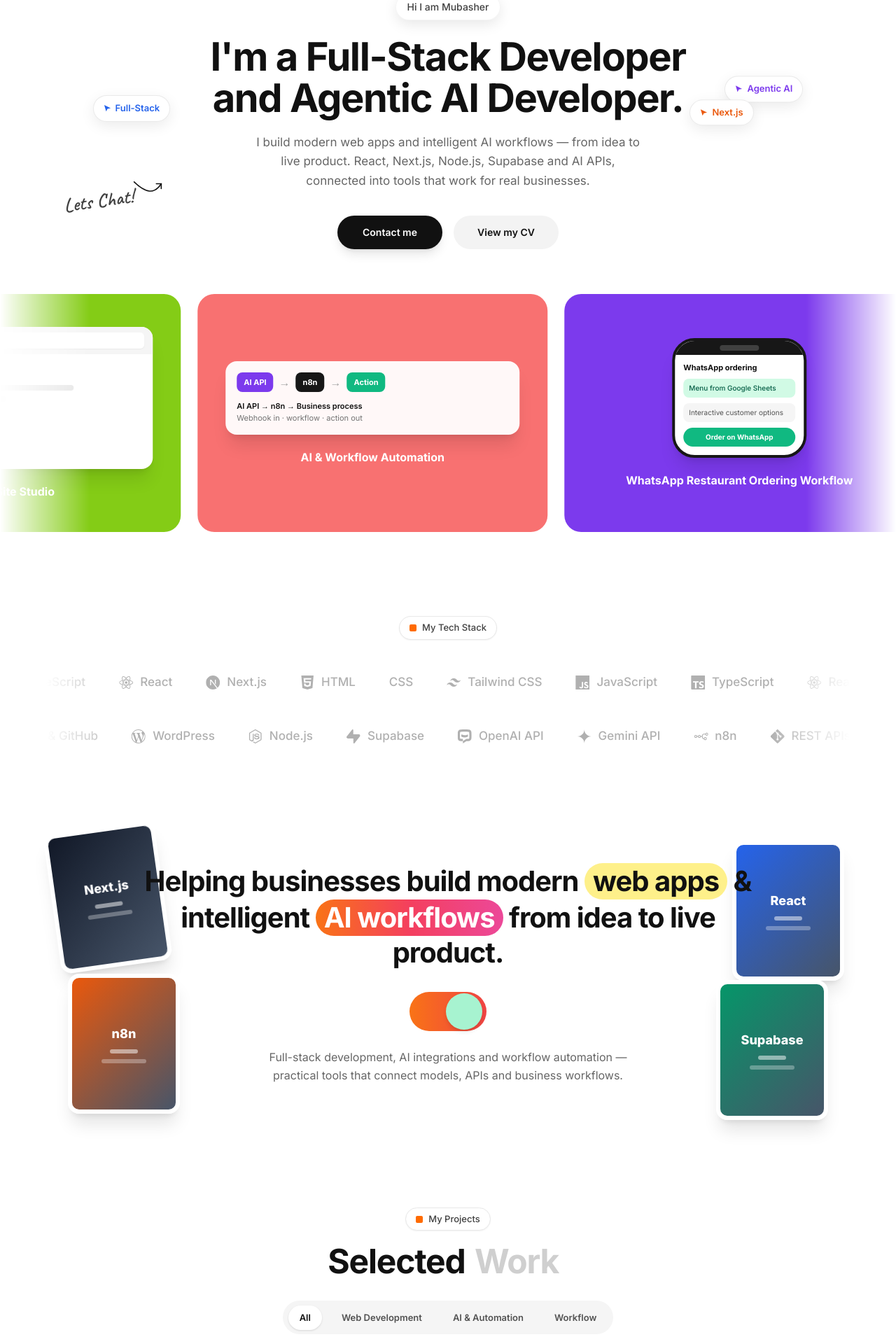
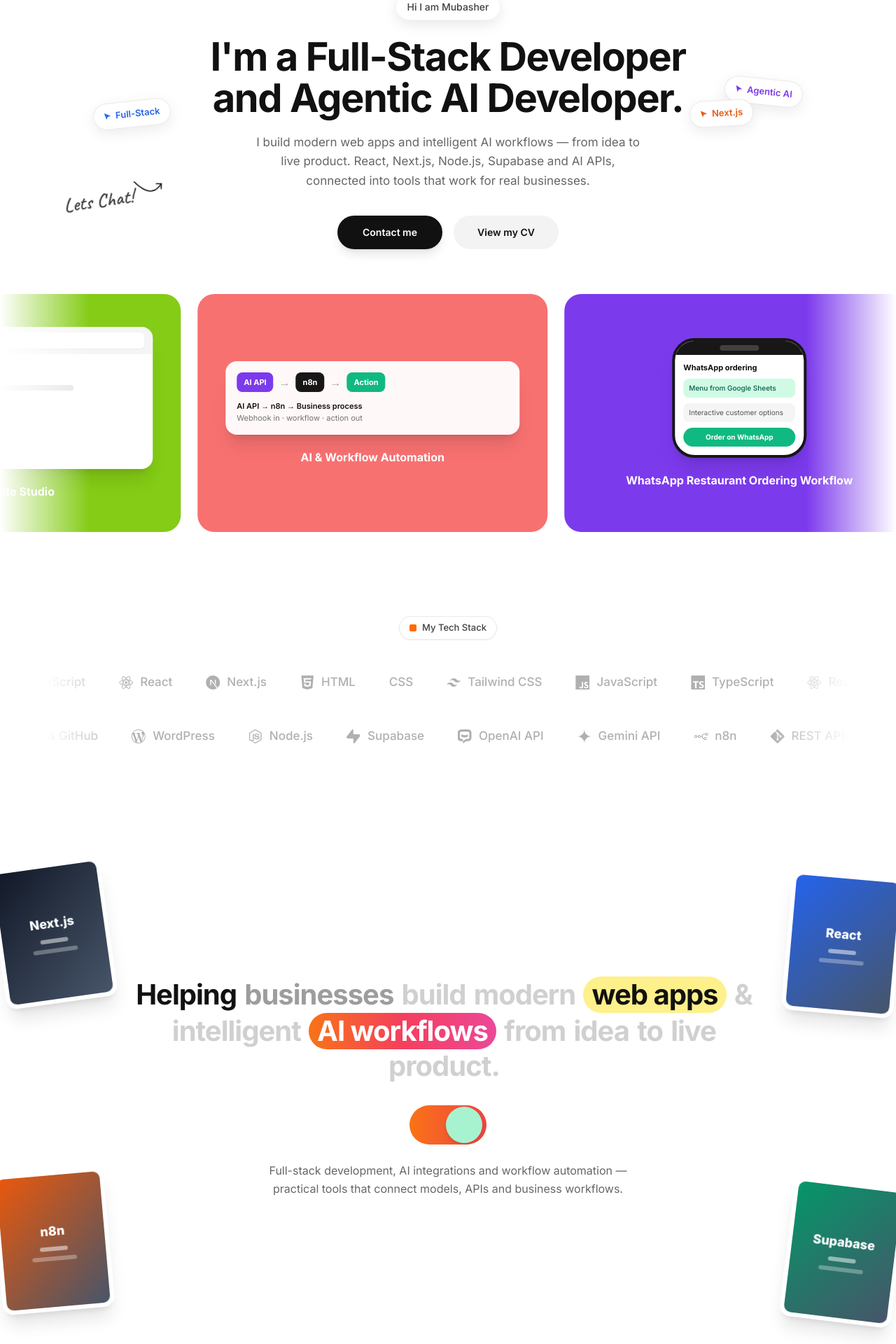
Before and after one commit to mubasherdevv/mubasher-portfolio, a Next.js app: page / in a window 1280 px wide. Shown: the part 240-2160 px from the top of the page at 70% size. Built offline with nearby package versions, Linux system fonts and the light colour scheme.

Commit message:
v3: correct Twambi animation language — static two-tone headings, pinned intro scrub, colourful flanking Tools, hide-on-scroll nav, no bobbing, footer fit

```diff
--- a/app/page.tsx
+++ b/app/page.tsx
@@ -14,7 +14,6 @@ import FAQ from "@/components/FAQ";
 import Contact from "@/components/Contact";
 import Footer from "@/components/Footer";
 import Reveal from "@/components/Reveal";
-import WordReveal from "@/components/WordReveal";
 import CursorDot from "@/components/CursorDot";
 
 export default function Home() {
@@ -35,11 +34,17 @@ export default function Home() {
       <About />
       <FAQ />
 
-      {/* Quote — word-by-word blur-to-black reveal */}
+      {/* Quote — static alternating two-tone: lines 1 & 3 black, 2 & 4 pale */}
       <section className="mx-auto max-w-4xl px-4 py-16 text-center">
         <Reveal>
           <p className="text-[40px] font-bold leading-tight tracking-tight">
-            <WordReveal text="Great things in Business are never done by one person. They're done by a skilled Team of people." pale={["team"]} />
+            <span className="text-[#111]">Great things in Business</span>
+            <br />
+            <span className="text-[#cfcfcf]">are never done by one person.</span>
+            <br />
+            <span className="text-[#111]">They&apos;re done by a skilled</span>
+            <br />
+            <span className="text-[#cfcfcf]">Team of people.</span>
           </p>
           <p className="mt-4 text-sm font-medium text-neutral-500">~ Steve Jobs</p>
           <a href="#contact" className="mt-6 inline-block text-base font-bold text-ink underline decoration-[#ff6b00] decoration-2 underline-offset-8 hover:text-[#ff6b00]">
--- a/components/About.tsx
+++ b/components/About.tsx
@@ -3,7 +3,6 @@
 import { useEffect, useRef, useState } from "react";
 import { useInView } from "framer-motion";
 import Reveal from "./Reveal";
-import WordReveal from "./WordReveal";
 import { profile, stats, languages } from "@/lib/data";
 import { SiNextdotjs, SiN8N, SiReact, SiSupabase } from "react-icons/si";
 
@@ -45,7 +44,8 @@ export default function About() {
       </Reveal>
       <Reveal className="mt-5">
         <h2 className="mx-auto max-w-3xl text-center text-[36px] font-bold leading-[1.1] tracking-tight sm:text-[40px]">
-          <WordReveal text="Building web apps & AI workflows that solve real problems" pale={["solve", "real", "problems"]} />
+          <span className="text-[#111]">Building web apps &amp; AI workflows that</span>{" "}
+          <span className="text-[#cfcfcf]">solve real problems</span>
         </h2>
       </Reveal>
 
--- a/components/Footer.tsx
+++ b/components/Footer.tsx
@@ -42,7 +42,7 @@ export default function Footer() {
 
           {/* Giant wordmark — clipped by overflow-hidden wrapper, letters never sliced by a divider */}
           <div className="overflow-hidden pb-1 pt-6" aria-hidden="true">
-            <p className="wordmark select-none text-center font-extrabold tracking-tight" style={{ fontSize: "clamp(90px, 24vw, 300px)" }}>
+            <p className="wordmark select-none text-center font-extrabold tracking-tight" style={{ fontSize: "clamp(80px, 14vw, 180px)" }}>
               Mubasher
             </p>
           </div>
--- a/components/Hero.tsx
+++ b/components/Hero.tsx
@@ -5,28 +5,25 @@ import { profile, projects } from "@/lib/data";
 import Mockup from "./Mockup";
 
 const fade = (delay: number) => ({
-  initial: { opacity: 0, y: 24 },
-  animate: { opacity: 1, y: 0 },
+  initial: { opacity: 0, y: 24, filter: "blur(4px)" },
+  animate: { opacity: 1, y: 0, filter: "blur(0px)" },
   transition: { duration: 0.7, delay, ease: [0.22, 1, 0.36, 1] as const },
 });
 
 const marqueeCards = [...projects, ...projects, ...projects, ...projects];
 
+/** Floating cursor pill — static position, no bobbing (Twambi's pills don't visibly drift). */
 function FloatPill({
   label,
   color,
   className,
-  delay = 0,
 }: {
   label: string;
   color: string;
   className: string;
-  delay?: number;
 }) {
   return (
-    <motion.span
-      animate={{ y: [0, -9, 0] }}
-      transition={{ duration: 5, repeat: Infinity, ease: "easeInOut", delay }}
+    <span
       className={`absolute hidden items-center gap-1.5 rounded-full border border-neutral-200/80 bg-white px-3.5 py-2 text-[13px] font-semibold shadow-[0_6px_20px_rgba(0,0,0,0.08)] lg:flex ${className}`}
       style={{ color }}
     >
@@ -34,7 +31,7 @@ function FloatPill({
         <path d="M1 1 L11 6 L6 7 L4 11 Z" />
       </svg>
       {label}
-    </motion.span>
+    </span>
   );
 }
 
@@ -89,8 +86,8 @@ export default function Hero() {
         </motion.div>
 
         <FloatPill label="Full-Stack" color="#2563eb" className="left-[7%] top-60 -rotate-6" />
-        <FloatPill label="Agentic AI" color="#7c3aed" className="right-[7%] top-52 rotate-6" delay={0.8} />
-        <FloatPill label="Next.js" color="#ea580c" className="bottom-44 right-[13%] -rotate-3" delay={1.4} />
+        <FloatPill label="Agentic AI" color="#7c3aed" className="right-[7%] top-52 rotate-6" />
+        <FloatPill label="Next.js" color="#ea580c" className="bottom-44 right-[13%] -rotate-3" />
       </div>
 
       {/* Hero project marquee — very slow drift, large cards */}
--- a/components/IntroStatement.tsx
+++ b/components/IntroStatement.tsx
@@ -1,40 +1,108 @@
 "use client";
 
-import { useState } from "react";
-import Reveal from "./Reveal";
+import { useRef, useState } from "react";
+import { motion, useScroll, useTransform, type MotionValue } from "framer-motion";
 
 const tiles = [
-  { label: "Next.js", color: "#111827", rotate: "-8deg", pos: "left-[2%] top-[6%]" },
-  { label: "React", color: "#2563eb", rotate: "5deg", pos: "right-[2%] top-[10%]" },
-  { label: "n8n", color: "#ea580c", rotate: "-5deg", pos: "left-[4%] bottom-[8%]" },
-  { label: "Supabase", color: "#059669", rotate: "7deg", pos: "right-[4%] bottom-[6%]" },
+  { label: "Next.js", color: "#111827", rotate: "-8deg", pos: "left-[-70px] top-[10%]" },
+  { label: "React", color: "#2563eb", rotate: "5deg", pos: "right-[-70px] top-[12%]" },
+  { label: "n8n", color: "#ea580c", rotate: "-5deg", pos: "left-[-70px] bottom-[10%]" },
+  { label: "Supabase", color: "#059669", rotate: "7deg", pos: "right-[-70px] bottom-[8%]" },
 ];
 
-/** Plain centred statement — no grey card, no pills overlapping the text. */
+type Token =
+  | { kind: "word"; text: string; idx: number }
+  | { kind: "yellow"; text: string }
+  | { kind: "gradient"; text: string };
+
+/** Statement tokens in reading order. Only plain words scrub (idx counts words);
+    the two pills stay fully coloured throughout. */
+const tokens: Token[] = [
+  { kind: "word", text: "Helping", idx: 0 },
+  { kind: "word", text: "businesses", idx: 1 },
+  { kind: "word", text: "build", idx: 2 },
+  { kind: "word", text: "modern", idx: 3 },
+  { kind: "yellow", text: "web apps" },
+  { kind: "word", text: "&", idx: 4 },
+  { kind: "word", text: "intelligent", idx: 5 },
+  { kind: "gradient", text: "AI workflows" },
+  { kind: "word", text: "from", idx: 6 },
+  { kind: "word", text: "idea", idx: 7 },
+  { kind: "word", text: "to", idx: 8 },
+  { kind: "word", text: "live", idx: 9 },
+  { kind: "word", text: "product.", idx: 10 },
+];
+const WORD_COUNT = 11;
+
+/** One word of the pinned scrub: pale grey → solid black, tied to scroll position.
+    Scrolling back up reverses it. No blur, no slide — colour only. */
+function ScrubWord({
+  progress,
+  idx,
+  children,
+}: {
+  progress: MotionValue<number>;
+  idx: number;
+  children: string;
+}) {
+  const color = useTransform(progress, [idx / WORD_COUNT, (idx + 1) / WORD_COUNT], ["#d0d0d0", "#111111"]);
+  return (
+    <motion.span style={{ color }} className="mr-[0.28em] inline-block">
+      {children}
+    </motion.span>
+  );
+}
+
+/**
+ * Pinned scroll-scrub intro (Twambi's only scrub): the section is ~200vh tall,
+ * the inner content sticks to the viewport while scrolling, and the statement
+ * words fill from pale grey to black one by one, left-to-right. The toggle and
+ * subtext sit below the statement inside the pinned panel.
+ */
 export default function IntroStatement() {
   const [on, setOn] = useState(true);
+  const ref = useRef<HTMLDivElement>(null);
+  const { scrollYProgress } = useScroll({ target: ref, offset: ["start start", "end end"] });
+
   return (
-    <section className="relative mx-auto max-w-[1180px] px-4 py-16 sm:py-20">
-      {tiles.map((t, i) => (
+    <section className="relative mx-auto max-w-[1180px] px-4">
+      <div ref={ref} className="relative h-[200vh]">
+        <div className="sticky top-0 flex h-screen flex-col items-center justify-center text-center">
+          {/* Corner tiles — pushed fully into the side gutters (negative offsets),
+              xl widths and up only, so they can never touch the text. Static, no drift. */}
+          {tiles.map((t) => (
             <div
               key={t.label}
-          className={`absolute ${t.pos} hidden h-[200px] w-[160px] animate-floaty flex-col items-center justify-center gap-2 rounded-2xl border-[6px] border-white shadow-xl lg:flex`}
-          style={{ background: `linear-gradient(135deg, ${t.color}, #475569)`, ["--r" as string]: t.rotate, animationDelay: `${i * 0.7}s` }}
+              className={`absolute ${t.pos} hidden h-[200px] w-[160px] flex-col items-center justify-center gap-2 rounded-2xl border-[6px] border-white shadow-xl xl:flex`}
+              style={{ background: `linear-gradient(135deg, ${t.color}, #475569)`, transform: `rotate(${t.rotate})` }}
             >
               <span className="text-lg font-extrabold text-white">{t.label}</span>
               <span className="h-1.5 w-10 rounded-full bg-white/50" />
               <span className="h-1.5 w-16 rounded-full bg-white/30" />
             </div>
           ))}
-      <Reveal className="relative z-10 text-center">
-        <p className="mx-auto max-w-[900px] text-[36px] font-bold leading-[1.2] tracking-tight text-[#111] sm:text-[40px]">
-          Helping businesses build modern{" "}
-          <span className="inline-block whitespace-nowrap rounded-full bg-[#fef08a] px-3 py-0.5">web apps</span> &amp; intelligent{" "}
-          <span className="inline-block whitespace-nowrap rounded-full bg-gradient-to-r from-[#f97316] via-[#f43f5e] to-[#ec4899] px-3 py-0.5 text-white">
-            AI workflows
-          </span>{" "}
-          from idea to live product.
+
+          <p className="relative z-10 mx-auto max-w-[900px] text-[36px] font-bold leading-[1.2] tracking-tight sm:text-[40px]">
+            {tokens.map((t, i) =>
+              t.kind === "word" ? (
+                <ScrubWord key={i} progress={scrollYProgress} idx={t.idx}>
+                  {t.text}
+                </ScrubWord>
+              ) : t.kind === "yellow" ? (
+                <span key={i} className="mr-[0.28em] inline-block whitespace-nowrap rounded-full bg-[#fef08a] px-3 py-0.5 text-[#111]">
+                  {t.text}
+                </span>
+              ) : (
+                <span
+                  key={i}
+                  className="mr-[0.28em] inline-block whitespace-nowrap rounded-full bg-gradient-to-r from-[#f97316] via-[#f43f5e] to-[#ec4899] px-3 py-0.5 text-white"
+                >
+                  {t.text}
+                </span>
+              )
+            )}
           </p>
+
           {/* Decorative toggle — ON: orange-red gradient track, mint knob right; OFF: grey track, white knob left */}
           <button
             type="button"
@@ -42,16 +110,17 @@ export default function IntroStatement() {
             aria-checked={on}
             aria-label="Toggle"
             onClick={() => setOn(!on)}
-          className={`relative mx-auto mt-8 flex h-[56px] w-[110px] items-center rounded-full p-1.5 transition-colors duration-300 ${
+            className={`relative z-10 mx-auto mt-8 flex h-[56px] w-[110px] items-center rounded-full p-1.5 transition-colors duration-300 ${
               on ? "bg-gradient-to-r from-[#f97316] to-[#ef4444] justify-end" : "bg-neutral-300 justify-start"
             }`}
           >
             <span className={`h-[52px] w-[52px] rounded-full shadow-md ${on ? "bg-[#a7f3d0]" : "bg-white"}`} />
           </button>
-        <p className="mx-auto mt-6 max-w-xl text-[16px] leading-relaxed text-[#666]">
+          <p className="relative z-10 mx-auto mt-6 max-w-xl text-[16px] leading-relaxed text-[#666]">
             Full-stack development, AI integrations and workflow automation — practical tools that connect models, APIs and business workflows.
           </p>
-      </Reveal>
+        </div>
+      </div>
     </section>
   );
 }
--- a/components/Navbar.tsx
+++ b/components/Navbar.tsx
@@ -1,6 +1,7 @@
 "use client";
 
-import { useState } from "react";
+import { useRef, useState } from "react";
+import { motion, useMotionValueEvent, useScroll } from "framer-motion";
 
 const links = [
   { label: "Home", href: "#home" },
@@ -25,11 +26,25 @@ function NavLink({ label, href, onClick }: { label: string; href: string; onClic
   );
 }
 
-/** Floating pill nav ~440×64px, centred. No black Contact button (Twambi has none). */
+/** Floating pill nav ~440×64px, centred. No black Contact button (Twambi has none).
+    Hides while scrolling down, reappears when scrolling up. */
 export default function Navbar() {
   const [open, setOpen] = useState(false);
+  const [hidden, setHidden] = useState(false);
+  const { scrollY } = useScroll();
+  const prevY = useRef(0);
+  useMotionValueEvent(scrollY, "change", (y) => {
+    const prev = prevY.current;
+    if (y > prev && y > 140) setHidden(true);
+    else if (y < prev) setHidden(false);
+    prevY.current = y;
+  });
   return (
-    <header className="fixed inset-x-0 top-6 z-50 flex justify-center px-4">
+    <motion.header
+      animate={{ y: hidden ? "-130%" : "0%" }}
+      transition={{ duration: 0.3, ease: "easeOut" }}
+      className="fixed inset-x-0 top-6 z-50 flex justify-center px-4"
+    >
       <nav className="flex h-16 w-[440px] max-w-full items-center justify-between rounded-2xl border border-neutral-200/80 bg-white/95 px-3 shadow-[0_8px_30px_rgba(0,0,0,0.08)] backdrop-blur-md">
         <a href="#home" className="flex h-12 w-12 items-center justify-center rounded-xl border border-neutral-200 bg-white text-xl font-extrabold tracking-tight text-ink" aria-label="Home">
           m<span className="text-[#ff6b00]">.</span>
@@ -56,6 +71,6 @@ export default function Navbar() {
           ))}
         </div>
       )}
-    </header>
+    </motion.header>
   );
 }
--- a/components/Reveal.tsx
+++ b/components/Reveal.tsx
@@ -2,7 +2,6 @@
 
 import { motion } from "framer-motion";
 import type { ReactNode } from "react";
-import WordReveal from "./WordReveal";
 
 /** Scroll reveal: fade + slide up only. No blur — blur left text looking unfinished. */
 export default function Reveal({
@@ -36,7 +35,9 @@ export function SectionLabel({ children }: { children: ReactNode }) {
   );
 }
 
-/** Heading with Twambi's word-by-word pale-to-black reveal. `pale` words stay pale. */
+/** Static two-tone heading (Twambi): first part solid black, last word(s) stay
+    pale grey forever. No word-by-word animation — the whole heading enters
+    with the normal Reveal fade+rise. */
 export function SectionHeading({
   dark,
   pale,
@@ -46,14 +47,13 @@ export function SectionHeading({
   pale: string;
   align?: "center" | "left";
 }) {
-  const paleWords = pale.split(" ").map((w) => w.replace(/[.,]/g, ""));
   return (
     <h2
       className={`text-4xl font-bold leading-[1.08] tracking-tight sm:text-5xl ${
         align === "center" ? "text-center" : "text-left"
       }`}
     >
-      <WordReveal text={`${dark} ${pale}`} pale={paleWords} />
+      {dark} <span className="text-[#cfcfcf]">{pale}</span>
     </h2>
   );
 }
--- a/components/WhyChooseMe.tsx
+++ b/components/WhyChooseMe.tsx
@@ -1,8 +1,19 @@
 import Reveal from "./Reveal";
 import { whyChooseMe } from "@/lib/data";
-import { SiGithub, SiNextdotjs, SiN8N, SiReact, SiSupabase, SiTypescript, SiWordpress } from "react-icons/si";
+import { SiGithub, SiJavascript, SiNextdotjs, SiNodedotjs, SiReact, SiSupabase, SiTailwindcss, SiTypescript } from "react-icons/si";
+import type { IconType } from "react-icons";
 
-const toolIcons = [SiReact, SiNextdotjs, SiTypescript, SiSupabase, SiN8N, SiGithub, SiWordpress];
+/** Popular Services tiles — colourful brand icons (4-column grid, 2 rows). */
+const serviceIcons: { Icon: IconType; color: string; name: string }[] = [
+  { Icon: SiReact, color: "#61DAFB", name: "React" },
+  { Icon: SiNextdotjs, color: "#000000", name: "Next.js" },
+  { Icon: SiTypescript, color: "#3178C6", name: "TypeScript" },
+  { Icon: SiJavascript, color: "#F7DF1E", name: "JavaScript" },
+  { Icon: SiTailwindcss, color: "#06B6D4", name: "Tailwind CSS" },
+  { Icon: SiNodedotjs, color: "#339933", name: "Node.js" },
+  { Icon: SiSupabase, color: "#3ECF8E", name: "Supabase" },
+  { Icon: SiGithub, color: "#181717", name: "GitHub" },
+];
 
 function ClockArt() {
   return (
@@ -45,26 +56,18 @@ export default function WhyChooseMe() {
           <div className="flex h-[270px] flex-col rounded-[24px] border border-line bg-white p-6 shadow-sm">
             <h3 className="text-[17px] font-bold text-ink">Popular Services</h3>
             <p className="mt-1 text-sm text-[#666]">End-to-end web development and AI workflow automation.</p>
-            <div className="mt-5 grid grid-cols-5 gap-2">
-              {toolIcons.slice(0, 5).map((Icon, i) => (
-                <span key={i} className="flex h-12 items-center justify-center rounded-xl border border-line bg-white text-neutral-700 shadow-sm">
-                  <Icon size={22} />
+            <div className="mt-5 grid grid-cols-4 gap-2">
+              {serviceIcons.map(({ Icon, color, name }) => (
+                <span key={name} title={name} className="flex h-12 items-center justify-center rounded-xl border border-line bg-white shadow-sm">
+                  <Icon size={22} color={color} />
                 </span>
               ))}
-              {toolIcons.slice(5).map((Icon, i) => (
-                <span key={i} className="flex h-12 items-center justify-center rounded-xl border border-line bg-white text-neutral-700 shadow-sm">
-                  <Icon size={22} />
-                </span>
-              ))}
-              <span className="flex h-12 items-center justify-center rounded-xl bg-[#ff6b00] text-[11px] font-bold text-white">+3</span>
-              <span className="flex h-12 items-center justify-center rounded-xl border border-line bg-neutral-50 text-[11px] font-bold text-neutral-500">SEO</span>
-              <span className="flex h-12 items-center justify-center rounded-xl border border-line bg-neutral-50 text-[11px] font-bold text-neutral-500">API</span>
             </div>
           </div>
         </Reveal>
 
         {/* Robust products — black card, iridescent lightning */}
-        <Reveal delay={0.08} className="h-full">
+        <Reveal delay={0.05} className="h-full">
           <div className="relative flex h-[270px] flex-col overflow-hidden rounded-[24px] bg-neutral-900 p-6 text-white shadow-sm">
             <h3 className="text-[17px] font-bold">Robust products</h3>
             <p className="mt-1 text-sm text-neutral-400">Clean, maintainable code — built to keep working, not just to launch.</p>
@@ -83,16 +86,16 @@ export default function WhyChooseMe() {
         </Reveal>
 
         {/* Vast Knowledge — scattered rotated pills, fully inside */}
-        <Reveal delay={0.16} className="h-full">
+        <Reveal delay={0.1} className="h-full">
           <div className="flex h-[270px] flex-col rounded-[24px] border border-line bg-white p-6 shadow-sm">
             <h3 className="text-[17px] font-bold text-ink">Vast Knowledge</h3>
             <p className="mt-1 text-sm text-[#666]">Broad expertise across the stack — one person can carry a project end to end.</p>
-            <div className="mt-5 flex flex-wrap gap-2 px-1">
+            <div className="mt-5 flex flex-wrap gap-1.5 px-1">
               {["Full-Stack", "Agentic AI", "Next.js", "n8n", "Supabase", "WordPress", "SEO", "APIs"].map((p, i) => (
                 <span
                   key={p}
                   className="inline-block rounded-full border border-line bg-neutral-50 px-3.5 py-1.5 text-[13px] font-semibold text-neutral-600"
-                  style={{ transform: `rotate(${[-8, 6, -4, 9, -6, 4, -9, 5][i]}deg)` }}
+                  style={{ transform: `rotate(${[-18, 12, -8, 16, -14, 8, -20, 10][i]}deg) translateY(${[0, 3, -2, 4, -3, 2, 0, -2][i]}px)` }}
                 >
                   {p}
                 </span>
@@ -112,7 +115,7 @@ export default function WhyChooseMe() {
             </div>
           </div>
         </Reveal>
-        <Reveal delay={0.08} className="h-full">
+        <Reveal delay={0.05} className="h-full">
           <div className="flex h-full items-start gap-5 rounded-[24px] border border-line bg-white p-6 shadow-sm">
             <CollabArt />
             <div>
```
Also changed, not shown: components/Tools.tsx (+52 -40 lines), 1 other file (tests, documents, lock files or other folders). Lines whose indentation alone changed are shown as unchanged.
